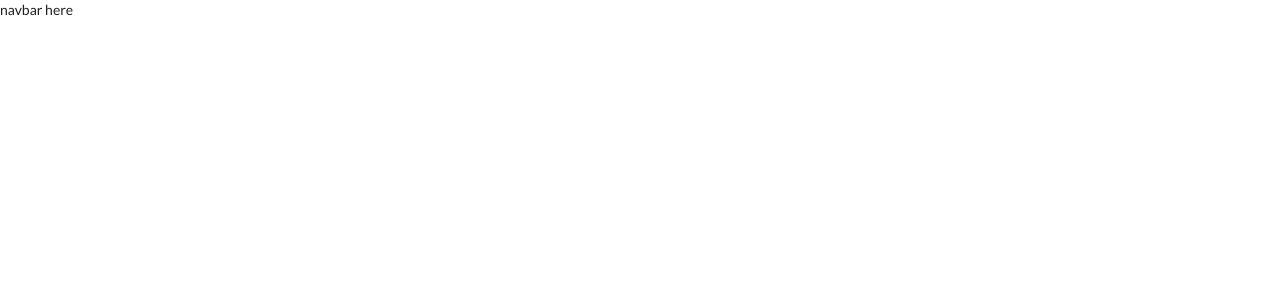
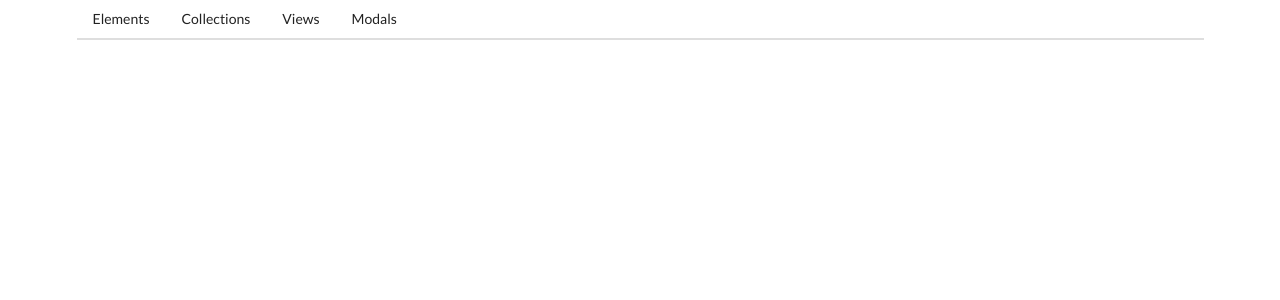
Before and after one commit to elPoeta/angular-module-and-routing, an Angular app: page / in a window 1280 px wide. Shown: the top 300 px of the page. Built offline with nearby package versions, Linux system fonts and the light colour scheme.

Commit message:
add navigation styles

```diff
--- a/src/app/app.component.html
+++ b/src/app/app.component.html
@@ -1,5 +1,9 @@
-<nav>
-  navbar here
-</nav>
-
-<router-outlet></router-outlet>
+<div class="ui container">
+  <div class="ui secondary pointing menu">
+    <a routerLink="/elements" routerLinkActive="active" class="item">Elements</a>
+    <a routerLink="/collections" routerLinkActive="active" class="item">Collections</a>
+    <a routerLink="/views" routerLinkActive="active" class="item">Views</a>
+    <a routerLink="/modals" routerLinkActive="active" class="item">Modals</a>
+  </div>
+  <router-outlet></router-outlet>
+</div>
```
